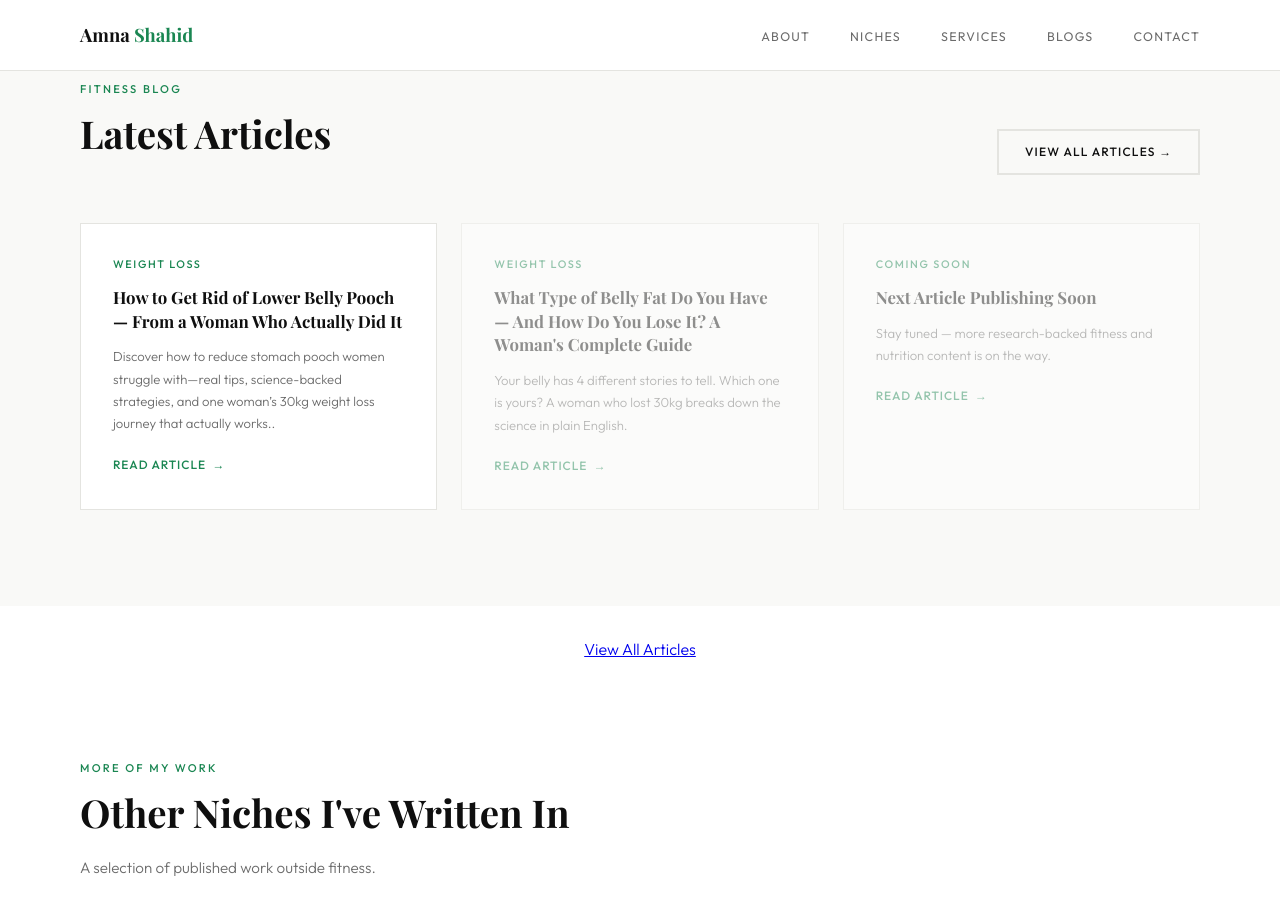
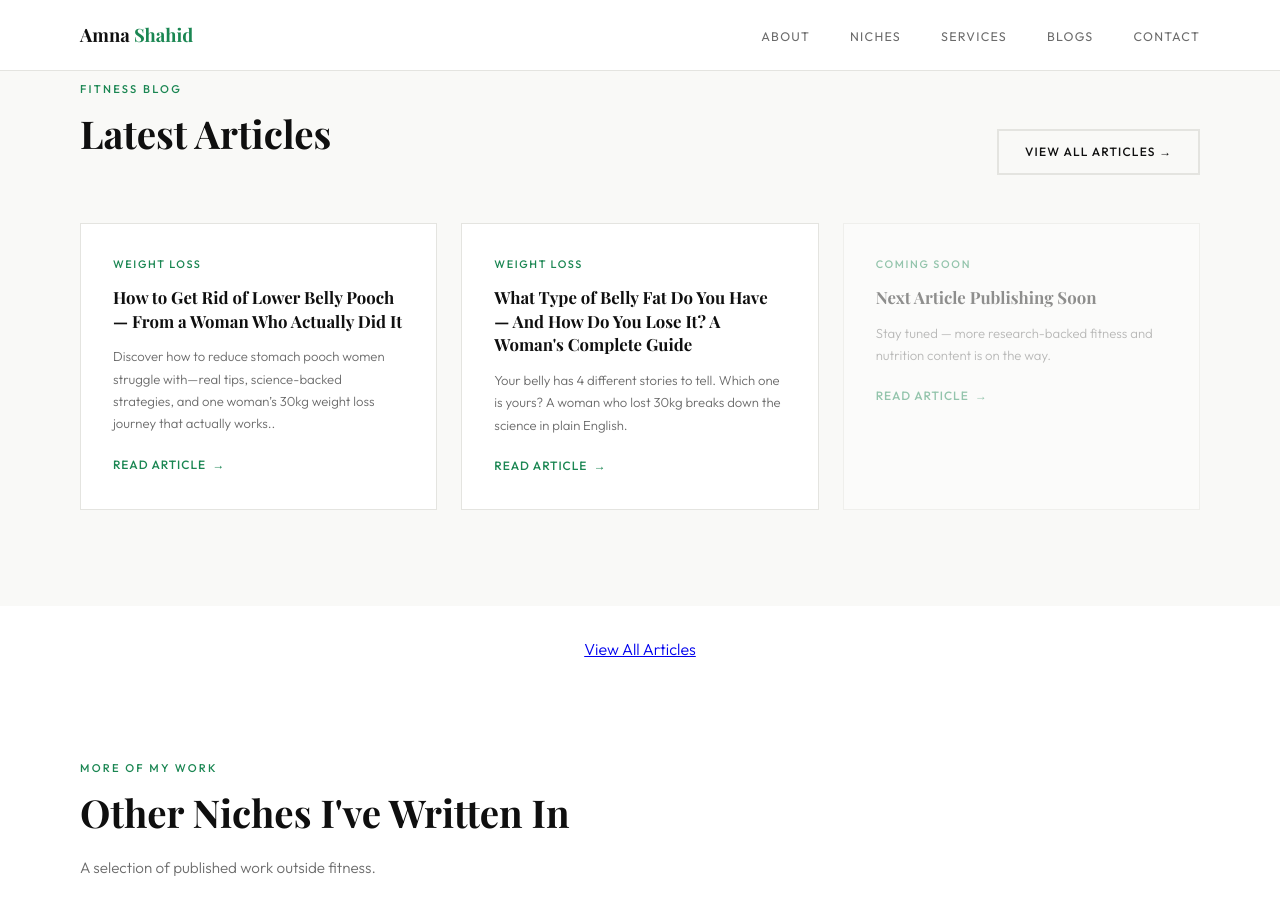
Before and after one commit to bc230410276asb-sketch/fitwithamna.github.io, a Jekyll site: the page index.html, which Jekyll copies as it is, in a window 1280 px wide and 900 px high, scrolled down 3203 px. Built offline with Jekyll 4.4.1, drawn with Linux system fonts in a browser that asks for light colours; some web fonts are replaced.

Commit message:
Enable blog card link for types of belly fat
Removed inline styles to improve accessibility and interactivity.

```diff
--- a/index.html
+++ b/index.html
@@ -800,7 +800,7 @@
       <span class="blog-read">Read Article</span>
     </a>
     <!-- CARD 2 — fill in when you publish next post -->
-    <a href="/types-of-belly-fat-female/" class="blog-card reveal" style="opacity:0.45; pointer-events:none;">
+    <a href="/types-of-belly-fat-female/" class="blog-card reveal">
       <p class="blog-niche">Weight Loss</p>
       <h3 class="blog-title">What Type of Belly Fat Do You Have — And How Do You Lose It? A Woman's Complete Guide
 </h3>
```
